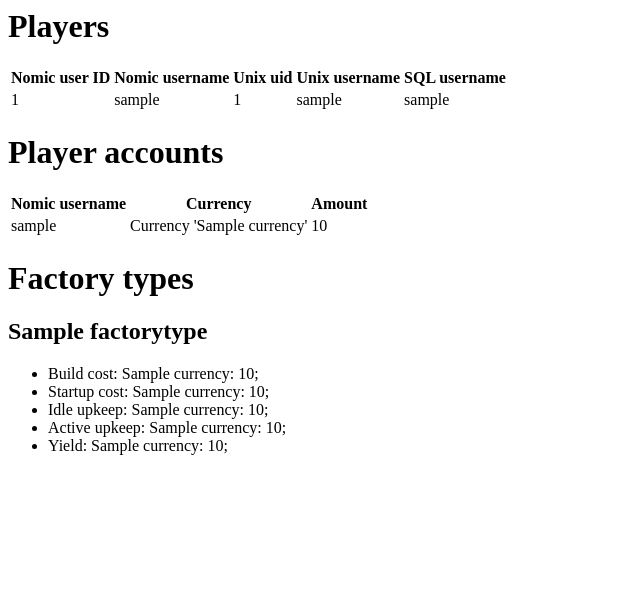
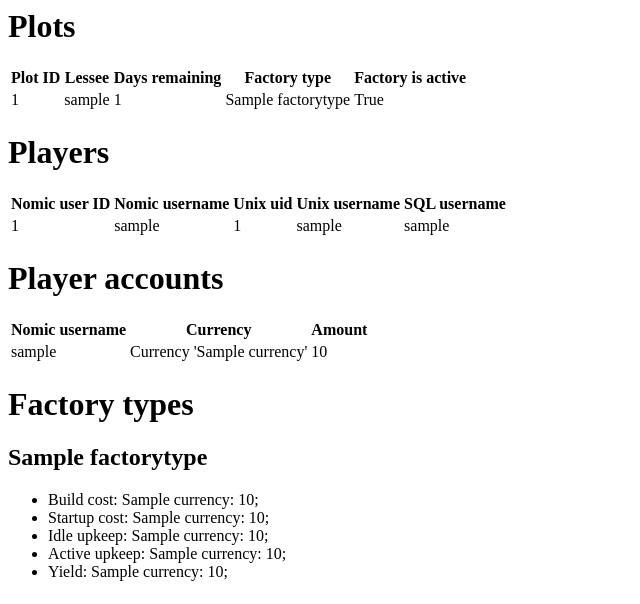
Before and after one commit to tswett/lepfact, a Django app: page /playerinfo/ in a window 1280 px wide. Shown: the top 604 px of the page, without its empty margins (0-640 px from the left). Run offline with Django 3.2, Linux system fonts and the light colour scheme; tables that the repository leaves empty hold one stand-in row (values such as "Sample post").

Commit message:
Show plots on playerinfo page

```diff
--- a/playerinfo/templates/playerinfo/index.html
+++ b/playerinfo/templates/playerinfo/index.html
@@ -1,5 +1,25 @@
 <html>
     <body>
+        <h1>Plots</h1>
+        <table>
+            <tr>
+                <th>Plot ID</th>
+                <th>Lessee</th>
+                <th>Days remaining</th>
+                <th>Factory type</th>
+                <th>Factory is active</th>
+            </tr>
+{% for plot in plots %}
+            <tr>
+                <td>{{ plot.id }}</td>
+                <td>{{ plot.lessee }}</td>
+                <td>{{ plot.days_left }}</td>
+                <td>{{ plot.factory.factory_type.name }}</td>
+                <td>{{ plot.factory.active }}</td>
+            </tr>
+{% endfor %}
+        </table>
+
         <h1>Players</h1>
         <table>
             <tr>
--- a/playerinfo/views.py
+++ b/playerinfo/views.py
@@ -1,8 +1,10 @@
 from django.http import HttpResponse
 import django.shortcuts
 
-from playerinfo.models import (Account, UserProfile, FactoryType,
-    BuildCostData, StartupCostData, IdleUpkeepData, ActiveUpkeepData, YieldData)
+from playerinfo.models import (
+    Account, UserProfile, Plot, FactoryType, BuildCostData, StartupCostData,
+    IdleUpkeepData, ActiveUpkeepData, YieldData
+)
 
 COST_CLASS = {
     'Build cost': BuildCostData,
@@ -16,6 +18,8 @@ def list_profiles(request):
     profiles = UserProfile.objects.all()
 
     accounts = Account.objects.all()
+
+    plots = Plot.objects.all()
 
     factory_types = []
 
@@ -46,6 +50,7 @@ def list_profiles(request):
     context = {
         'profiles': profiles,
         'accounts': accounts,
+        'plots': plots,
         'factory_types': factory_types,
     }
 
```
